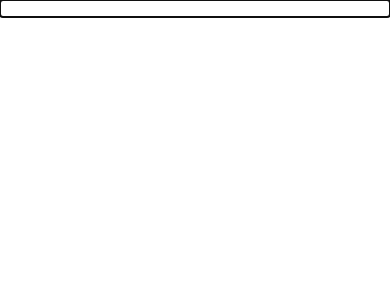
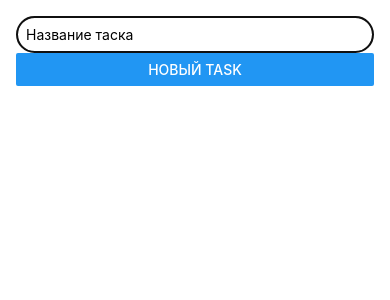
Before and after one commit to Zhark10/fast-test-task, a React Native app: screen / in a window 390 px wide. Shown: the top 300 px of the page. Built offline with nearby package versions, Linux system fonts and the light colour scheme; what react-native would draw is missing.

Commit message:
task updated

```diff
--- a/src/Tasks.tsx
+++ b/src/Tasks.tsx
@@ -1,47 +1,79 @@
 import React from 'react';
 import {
-  SafeAreaView,
   StyleSheet,
-  ScrollView,
   View,
   Text,
-  StatusBar,
   Dimensions,
   TextInput,
+  Button,
 } from 'react-native';
 
 export interface ITask {
-  name: string,
-  time: number,
+  name: string;
+  time: number;
 }
 
 const Tasks = () => {
-  const [task, setTask] = React.useState({})
+  const [tasks, updatedTasksList] = React.useState<ITask[]>([]);
+  const [task, setTask] = React.useState<ITask>({
+    name: '',
+    time: 0,
+  });
 
   const onChangeText = (text: string) => {
-    console.log(text)
-  }
+    setTask({name: text, time: 0});
+  };
+
+  const createNewTask = () => {
+    updatedTasksList((currentList) => [...currentList, task]);
+  };
 
   return (
-    <View style={{
-      height: 1/4 * Dimensions.get('screen').height,
+    <View>
+      <View
+        style={{
+          height: (1 / 4) * Dimensions.get('screen').height,
           width: '100%',
+          padding: 16,
         }}>
         <TextInput
           autoFocus
-        style={{}}
+          placeholder="Название таска"
+          defaultValue=""
+          style={{
+            padding: 8,
+            borderWidth: 2,
+            borderRadius: 50,
+            borderColor: 'rgba(0,0,0,.54)',
+          }}
           onChangeText={onChangeText}
-        // onEndEditing={onEndEditing}
         />
+        <Button onPress={createNewTask} title="новый task" />
+      </View>
+      <View>
+        {tasks.map((elem, key) => (
+          <View
+            key={key}
+            style={{
+              width: '100%',
+              padding: 16,
+              flexDirection: 'row',
+              justifyContent: 'space-between',
+            }}>
+            <View>
+              <Text>Task: {elem.name}</Text>
+              <Text>Time: {elem.time}</Text>
+            </View>
+            <Text style={{backgroundColor: 'red', borderRadius: 40, height: 32, width: 32, textAlign: 'center', textAlignVertical: 'center', color: '#fff'}}>X</Text>
+          </View>
+        ))}
+      </View>
     </View>
   );
 };
 
 const styles = StyleSheet.create({
-  scrollView: {
-
-  },
-
+  scrollView: {},
 });
 
 export default Tasks;
```
Lines whose indentation alone changed are shown as unchanged.
